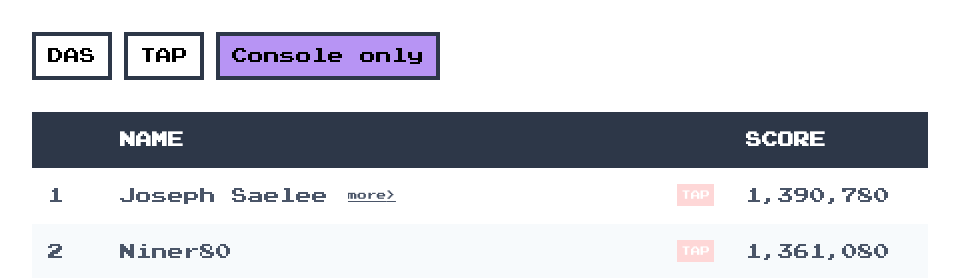
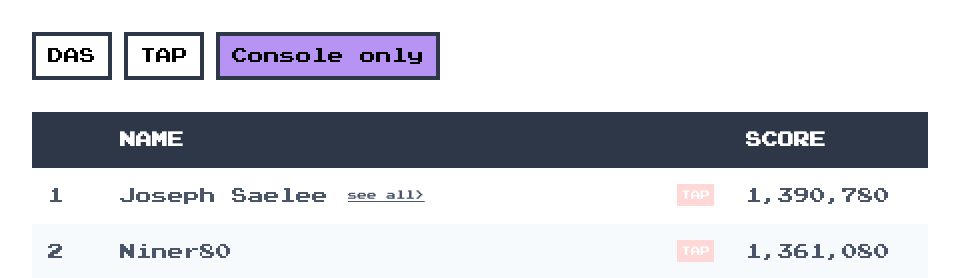
Before and after one commit to jefk/kansuto, a Next.js app: page / in a window 1280 px wide. Shown: the top 278 px of the page, without its empty margins (160-1119 px from the left). Built offline with nearby package versions, Linux system fonts and the light colour scheme.

Commit message:
a bit more obvious

```diff
--- a/pages/index.tsx
+++ b/pages/index.tsx
@@ -83,7 +83,7 @@ const Home = () => {
                         </div>
                         {link && (
                           <Link href={link}>
-                            <a className={cx('text-xs ml-3', tw.link)}>more{'>'}</a>
+                            <a className={cx('text-xs ml-3', tw.link)}>see all{'>'}</a>
                           </Link>
                         )}
                       </div>
```
